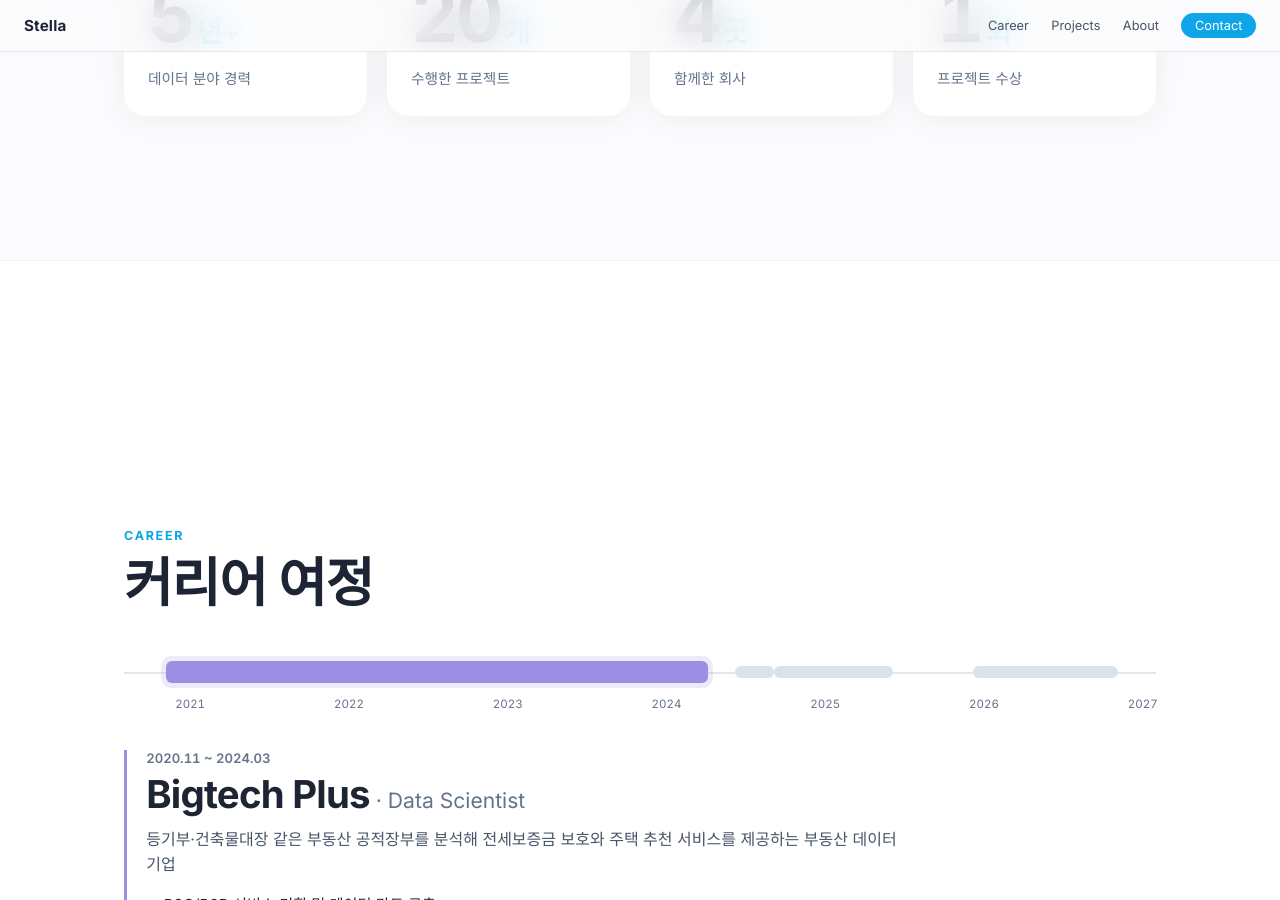
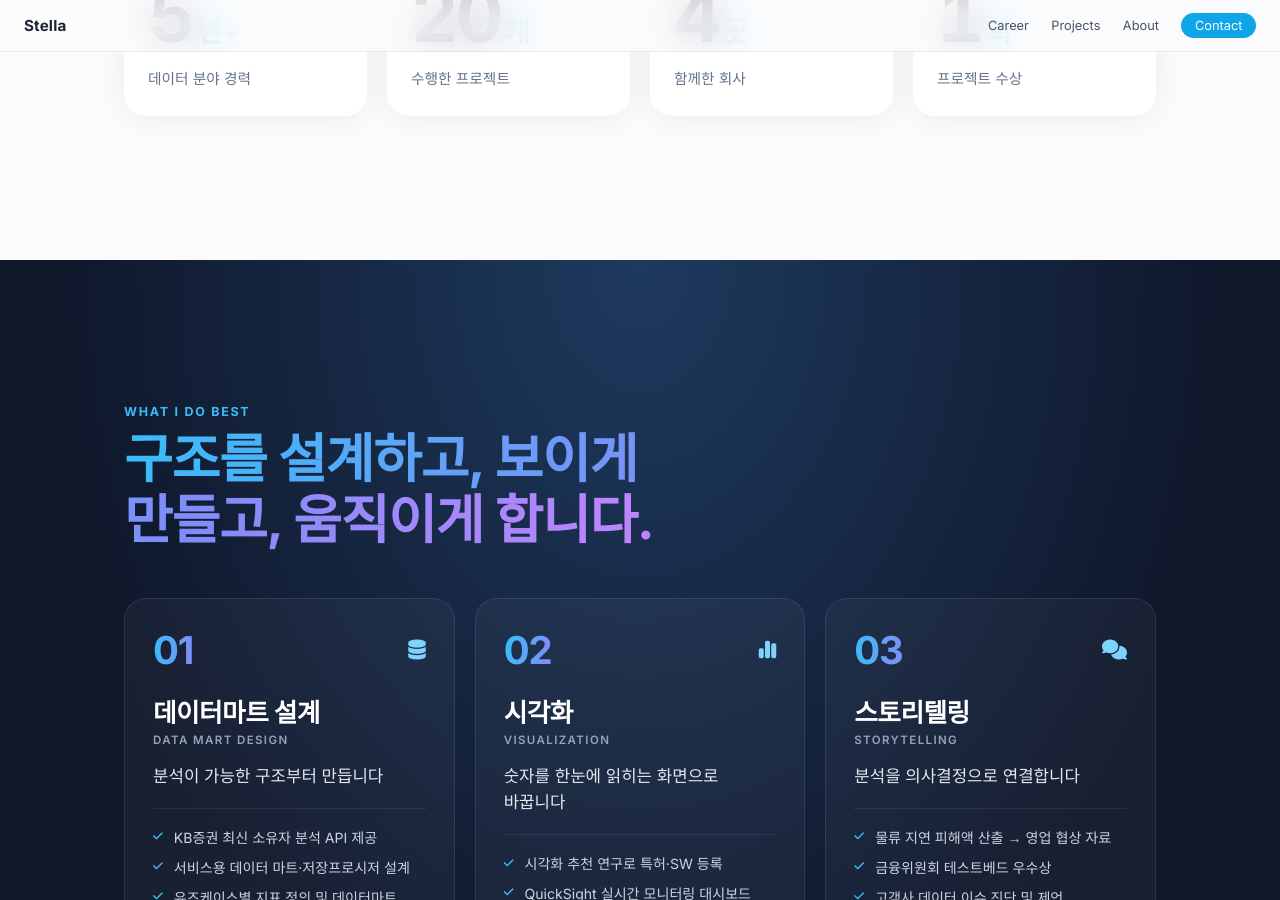
Before and after one commit to HOWSANG/HOWSANG.github.io, a Jekyll site: the page built from portfolio_01/index.html, in a window 1280 px wide and 900 px high, scrolled down 3930 px. Built offline with Jekyll 4.4.1, drawn with Linux system fonts in a browser that asks for light colours; some of the changed text lies outside the part shown.

Commit message:
feat: Apple 스타일 버전에 What I do best 섹션 및 강점 필터 추가
- 데이터마트 설계·시각화·스토리텔링 강점 카드 (_data/strengths.yml)
- 카드에서 관련 프로젝트로 바로 필터링, 필터 줄에 강점 필터 추가
- 어두운 섹션 위 상단 메뉴 색 전환, 큰 제목 줄 균형 맞춤

Co-Authored-By: Claude Opus 5.5 <noreply@anthropic.com>

```diff
--- /dev/null
+++ b/_data/strengths.yml
@@ -0,0 +1,51 @@
+# ============================================================
+# 강점 (Apple 스타일 버전의 What I do best 섹션)
+# projects: projects.yml의 title과 정확히 같아야 필터에 연결됩니다
+# ============================================================
+
+- id: "mart"
+  title: "데이터마트 설계"
+  en: "Data Mart Design"
+  icon: "fa-database"
+  message: "분석이 가능한 구조부터 만듭니다"
+  proofs:
+    - "KB증권 최신 소유자 분석 API 제공"
+    - "서비스용 데이터 마트·저장프로시저 설계"
+    - "유즈케이스별 지표 정의 및 데이터마트 설계"
+  projects:
+    - "부동산 최신 소유자 분석을 위한 데이터 모델링"
+    - "부동산 이력노트 서비스 테이블 추출 및 개발"
+    - "서비스 지표 정의 및 대시보드 설계"
+    - "부동산 변동알림(상가, 실거래, 매물, 시세) 서비스 기획 및 개발"
+
+- id: "viz"
+  title: "시각화"
+  en: "Visualization"
+  icon: "fa-chart-simple"
+  message: "숫자를 한눈에 읽히는 화면으로 바꿉니다"
+  proofs:
+    - "시각화 추천 연구로 특허·SW 등록"
+    - "QuickSight 실시간 모니터링 대시보드"
+    - "GPS 노이즈 정제로 맵 시각화 정확도 향상"
+  projects:
+    - "머신러닝 기반 시각화 추천을 위한 메타특징 공학"
+    - "서비스 지표 정의 및 대시보드 설계"
+    - "맵 정확도 향상을 위한 클러스터링 분석"
+    - "5G 기반 산업별 빅데이터 활용 딥러닝 모형 개발 및 인력양성"
+    - "화재피해 건축물에 대한 진단·평가 기법 개발 및 건축물의 화재피해 DB 구축을 통한 피해개선방법 개발"
+
+- id: "story"
+  title: "스토리텔링"
+  en: "Storytelling"
+  icon: "fa-comments"
+  message: "분석을 의사결정으로 연결합니다"
+  proofs:
+    - "물류 지연 피해액 산출 → 영업 협상 자료"
+    - "금융위원회 테스트베드 우수상"
+    - "고객사 데이터 이슈 진단 및 제언"
+  projects:
+    - "AI기반 내외부 사업환경 분석"
+    - "면세점 C&P 제품 판매량 예측"
+    - "AI기반 도료 산업 제품 판매량 예측"
+    - "D-테스트베드"
+    - "머신러닝 기반 온열질환자 위험도 예측 모델 개발"
--- a/_sass/_story-layout.scss
+++ b/_sass/_story-layout.scss
@@ -35,6 +35,7 @@ html.motion { scroll-behavior: smooth; }
   letter-spacing: -.02em;
   color: $story-ink;
   word-break: keep-all;
+  text-wrap: balance;
 }
 
 .gradient-text {
@@ -280,6 +281,131 @@ section[id], header[id] { scroll-margin-top: $nav-h; }
   margin-top: .9rem;
   font-size: 0.92rem;
   color: $muted;
+}
+
+/* ---------- ③-1 What I do best ---------- */
+.strengths {
+  background: radial-gradient(ellipse at 50% 0%, #1e3a5f 0%, $story-dark 65%);
+  color: $on-dark;
+  padding: 16vh 0;
+
+  .story-eyebrow { color: #38bdf8; }
+}
+
+.strengths-heading { color: $on-dark; }
+
+.strength-grid {
+  margin-top: 3rem;
+  display: grid;
+  grid-template-columns: repeat(3, 1fr);
+  gap: 1.25rem;
+}
+
+.strength-card {
+  display: flex;
+  flex-direction: column;
+  background: rgba(255, 255, 255, .04);
+  border: 1px solid rgba(255, 255, 255, .09);
+  border-radius: 22px;
+  padding: 2rem 1.75rem 1.6rem;
+  transition: border-color .3s, background .3s;
+
+  &:hover { border-color: rgba(56, 189, 248, .45); background: rgba(255, 255, 255, .06); }
+}
+
+.strength-top {
+  display: flex;
+  justify-content: space-between;
+  align-items: center;
+
+  i { font-size: 1.25rem; color: #7dd3fc; }
+}
+
+.strength-num {
+  font-size: 2.4rem;
+  font-weight: 700;
+  letter-spacing: -.03em;
+  line-height: 1;
+  background: linear-gradient(95deg, #38bdf8 0%, #818cf8 100%);
+  -webkit-background-clip: text;
+  background-clip: text;
+  color: transparent;
+}
+
+.strength-title {
+  margin-top: 1.4rem;
+  font-size: 1.6rem;
+  font-weight: 700;
+  letter-spacing: -.02em;
+  color: #fff;
+}
+
+.strength-en {
+  margin-top: .25rem;
+  font-size: 0.72rem;
+  font-weight: 600;
+  letter-spacing: .12em;
+  text-transform: uppercase;
+  color: $on-dark-dim;
+}
+
+.strength-message {
+  margin-top: 1rem;
+  font-size: 1.05rem;
+  line-height: 1.55;
+  color: #e2e8f0;
+  word-break: keep-all;
+}
+
+.strength-proofs {
+  margin: 1.2rem 0 1.6rem;
+  padding-top: 1.1rem;
+  border-top: 1px solid rgba(255, 255, 255, .08);
+  display: flex;
+  flex-direction: column;
+  gap: .55rem;
+
+  li {
+    position: relative;
+    padding-left: 1.3rem;
+    font-size: 0.88rem;
+    line-height: 1.5;
+    color: #cbd5e1;
+    word-break: keep-all;
+
+    &::before {
+      content: '\f00c';
+      font-family: 'Font Awesome 6 Free';
+      font-weight: 900;
+      position: absolute;
+      left: 0;
+      top: .1rem;
+      font-size: .7rem;
+      color: #38bdf8;
+    }
+  }
+}
+
+.strength-link {
+  margin-top: auto;
+  align-self: flex-start;
+  display: inline-flex;
+  align-items: center;
+  gap: .45rem;
+  font: inherit;
+  font-size: 0.88rem;
+  font-weight: 600;
+  color: #7dd3fc;
+  background: none;
+  border: none;
+  border-bottom: 1px solid rgba(125, 211, 252, .35);
+  padding: 0 0 .15rem;
+  cursor: pointer;
+  transition: color .2s, border-color .2s;
+
+  i { font-size: .72rem; transition: transform .2s; }
+  &:hover { color: #fff; border-color: #fff; i { transform: translateY(2px); } }
+  &:focus-visible { outline: 2px solid #38bdf8; outline-offset: 3px; }
 }
 
 /* ---------- ④ Career ---------- */
@@ -530,6 +656,25 @@ section[id], header[id] { scroll-margin-top: $nav-h; }
   &.active { background: $story-ink; border-color: $story-ink; color: #fff; }
 }
 
+.strength-chip {
+  display: inline-flex;
+  align-items: center;
+  gap: .35rem;
+  border-color: rgba(14, 165, 233, .45);
+  color: #0369a1;
+  font-weight: 600;
+
+  i { font-size: .7rem; }
+  &.active { background: $accent-dim; border-color: $accent-dim; color: #fff; }
+}
+
+.filter-divider {
+  width: 1px;
+  align-self: stretch;
+  margin: .2rem .3rem;
+  background: #dbe2ea;
+}
+
 /* ---------- ⑦ About ---------- */
 .about { padding: 16vh 0; }
 
@@ -668,6 +813,7 @@ section[id], header[id] { scroll-margin-top: $nav-h; }
 
 /* ---------- Responsive ---------- */
 @media (max-width: 860px) {
+  .strength-grid { grid-template-columns: 1fr; }
   .stat-grid { grid-template-columns: repeat(2, 1fr); }
   .about-grid { grid-template-columns: 1fr; }
 }
@@ -677,6 +823,7 @@ section[id], header[id] { scroll-margin-top: $nav-h; }
   .story-nav { padding: 0 16px; }
   .story-nav-links { gap: .9rem; a:not(.story-nav-cta) { font-size: 0.74rem; } }
   .stat { padding: 1.5rem 1.1rem 1.3rem; border-radius: 18px; }
+  .filter-divider { flex-basis: 100%; width: auto; height: 0; margin: 0; }
   .stat-grid { gap: .75rem; }
   .career-desc { font-size: 0.92rem; }
   .career-points li { font-size: 0.88rem; }
--- a/portfolio_01/index.html
+++ b/portfolio_01/index.html
@@ -101,6 +101,31 @@ permalink: /portfolio_01/
     </div>
   </section>
 
+  <!-- ③-1 WHAT I DO BEST -->
+  <section class="strengths" id="strengths" aria-label="What I do best">
+    <div class="story-wrap">
+      <p class="story-eyebrow reveal">What I do best</p>
+      <h2 class="story-heading strengths-heading reveal"><span class="gradient-text">구조를 설계하고, 보이게 만들고, 움직이게 합니다.</span></h2>
+      <div class="strength-grid">
+        {% for st in site.data.strengths %}
+        <article class="strength-card reveal" style="--d: {{ forloop.index0 }}">
+          <div class="strength-top">
+            <span class="strength-num">0{{ forloop.index }}</span>
+            <i class="fa-solid {{ st.icon }}" aria-hidden="true"></i>
+          </div>
+          <h3 class="strength-title">{{ st.title }}</h3>
+          <p class="strength-en">{{ st.en }}</p>
+          <p class="strength-message">{{ st.message }}</p>
+          <ul class="strength-proofs">
+            {% for proof in st.proofs %}<li>{{ proof }}</li>{% endfor %}
+          </ul>
+          <button type="button" class="strength-link" data-strength="{{ st.id }}">관련 프로젝트 {{ st.projects.size }}개 보기<i class="fa-solid fa-arrow-down" aria-hidden="true"></i></button>
+        </article>
+        {% endfor %}
+      </div>
+    </div>
+  </section>
+
   <!-- ④ CAREER (스크롤에 따라 회사가 하나씩 켜짐) -->
   <section class="career" id="career" style="--steps: {{ site.data.experience.size }}">
     <div class="career-sticky">
@@ -175,9 +200,13 @@ permalink: /portfolio_01/
         </div>
         <p class="section-hint">카드의 <i class="fa-solid fa-chevron-down" aria-hidden="true"></i> 화살표를 누르면 담당업무와 산출물을 확인할 수 있습니다.</p>
       </div>
-      <div class="skill-filter reveal" role="group" aria-label="기술로 프로젝트 찾기">
+      <div class="skill-filter reveal" role="group" aria-label="강점·기술로 프로젝트 찾기">
+        {% for st in site.data.strengths %}
+        <button type="button" class="skill-chip strength-chip filter-chip" data-key="strengths" data-value="{{ st.id }}" aria-pressed="false"><i class="fa-solid {{ st.icon }}" aria-hidden="true"></i>{{ st.title }}</button>
+        {% endfor %}
+        <span class="filter-divider" aria-hidden="true"></span>
         {% for group in site.data.skills %}{% for skill in group.items %}
-        <button type="button" class="skill-chip skill-tag" data-skill="{{ skill.name }}" aria-pressed="false">{{ skill.name }}</button>
+        <button type="button" class="skill-chip filter-chip" data-key="tags" data-value="{{ skill.name }}" aria-pressed="false">{{ skill.name }}</button>
         {% endfor %}{% endfor %}
       </div>
         {% assign project_groups = site.data.projects | group_by: "affiliation" %}
@@ -192,7 +221,9 @@ permalink: /portfolio_01/
           {% for proj in site.data.projects %}
           {% assign has_details = false %}
           {% if proj.tasks or proj.output or proj.description %}{% assign has_details = true %}{% endif %}
-          <div class="project-card{% if has_details %} is-collapsible{% endif %}" data-affiliation="{{ proj.affiliation }}" data-tags="{{ proj.tags | join: '|' }}"{% unless proj.affiliation == default_tab %} hidden{% endunless %}{% if has_details %} tabindex="0" role="button" aria-expanded="false" aria-controls="project-details-{{ forloop.index }}"{% endif %}>
+          {% assign strength_ids = "" %}
+          {% for st in site.data.strengths %}{% if st.projects contains proj.title %}{% assign strength_ids = strength_ids | append: st.id | append: "|" %}{% endif %}{% endfor %}
+          <div class="project-card{% if has_details %} is-collapsible{% endif %}" data-affiliation="{{ proj.affiliation }}" data-tags="{{ proj.tags | join: '|' }}" data-strengths="{{ strength_ids }}"{% unless proj.affiliation == default_tab %} hidden{% endunless %}{% if has_details %} tabindex="0" role="button" aria-expanded="false" aria-controls="project-details-{{ forloop.index }}"{% endif %}>
             <p class="project-title">{{ proj.title }}{% if proj.award %}<span class="project-award"><i class="fa-solid fa-trophy"></i>{{ proj.award }}</span>{% endif %}</p>
             {% if proj.affiliation %}
             <span class="project-affiliation"><i class="fa-solid fa-building"></i>{{ proj.affiliation }}</span>
@@ -494,15 +535,19 @@ permalink: /portfolio_01/
     layout();
 
     // 프로젝트에 쓰이지 않은 기술은 필터에서 숨김 (전체 목록은 About에 있음)
-    skillTags.forEach(function (tag) {
+    chips.forEach(function (chip) {
       var used = Array.prototype.some.call(cards, function (card) {
-        return card.dataset.tags.split('|').indexOf(tag.dataset.skill) !== -1;
+        return (card.dataset[chip.dataset.key] || '').split('|').indexOf(chip.dataset.value) !== -1;
       });
-      if (!used) { tag.hidden = true; return; }
-      tag.addEventListener('click', function () {
-        activeSkill = activeSkill === tag.dataset.skill ? null : tag.dataset.skill;
-        if (activeSkill !== null) selectTab('all');
-        applySkill();
+      if (!used) { chip.hidden = true; return; }
+      chip.addEventListener('click', function () { setFilter(chip.dataset.key, chip.dataset.value); });
+    });
+
+    // What I do best 카드 → 해당 강점으로 프로젝트를 걸러서 보여 줌
+    document.querySelectorAll('.strength-link').forEach(function (btn) {
+      btn.addEventListener('click', function () {
+        setFilter('strengths', btn.dataset.strength, true);
+        document.getElementById('projects').scrollIntoView({ behavior: 'smooth' });
       });
     });
 
```
Also changed, not shown: other parts of portfolio_01/index.html (+21 -11 lines).
